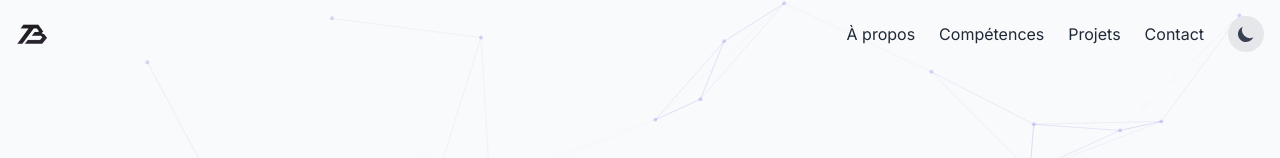
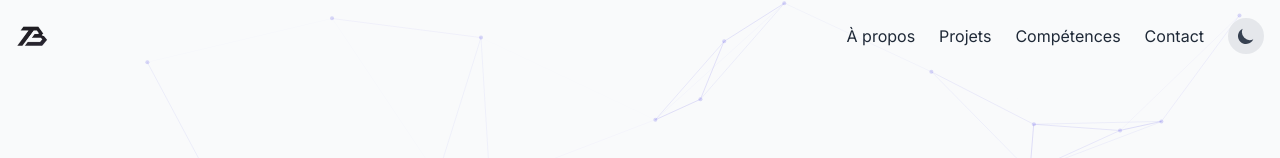
Before and after one commit to Tobm18/portfolio, a Next.js app: page / in a window 1280 px wide. Shown: the top 158 px of the page. Built offline with nearby package versions, Linux system fonts and the light colour scheme; what tailwindcss-scrollbar would draw is missing.

Commit message:
Refactor Navbar component to dynamically set navbar height and improve mobile responsiveness

```diff
--- a/src/app/globals.css
+++ b/src/app/globals.css
@@ -5,6 +5,7 @@
 :root {
   --foreground-rgb: 0, 0, 0;
   --background-rgb: 255, 255, 255;
+  --navbar-height: 72px; /* Valeur par défaut, sera modifiée par JS */
 }
 
 @media (prefers-color-scheme: dark) {
@@ -16,7 +17,7 @@
 
 html {
   scroll-behavior: smooth;
-  scroll-padding-top: 80px;
+  scroll-padding-top: var(--navbar-height); /* Utiliser la variable définie dynamiquement */
 }
 
 body {
--- a/src/components/Navbar.tsx
+++ b/src/components/Navbar.tsx
@@ -8,18 +8,50 @@ import ThemeToggle from './ThemeToggle';
 export default function Navbar() {
   const [isOpen, setIsOpen] = useState(false);
   const [sticky, setSticky] = useState(false);
+  const [isMobile, setIsMobile] = useState(false);
+
+  // Définir les hauteurs de la navbar
+  const NAVBAR_HEIGHT_DESKTOP = 72; // en pixels
+  const NAVBAR_HEIGHT_MOBILE = 64; // en pixels
 
   useEffect(() => {
+    // Vérifier si l'écran est en mode mobile
+    const checkMobile = () => {
+      setIsMobile(window.innerWidth < 768);
+    };
+
+    // Vérifier initialement
+    checkMobile();
+
     const handleScroll = () => {
       setSticky(window.scrollY > 50);
     };
+
+    // Mettre à jour la variable CSS pour scroll-padding-top
+    const updateNavbarHeight = () => {
+      const navbarHeight = window.innerWidth >= 768 ? NAVBAR_HEIGHT_DESKTOP : NAVBAR_HEIGHT_MOBILE;
+      document.documentElement.style.setProperty('--navbar-height', `${navbarHeight}px`);
+    };
+
+    // Initialiser la hauteur
+    updateNavbarHeight();
+
+    // Événements
     window.addEventListener('scroll', handleScroll);
-    return () => window.removeEventListener('scroll', handleScroll);
+    window.addEventListener('resize', () => {
+      checkMobile();
+      updateNavbarHeight();
+    });
+
+    return () => {
+      window.removeEventListener('scroll', handleScroll);
+      window.removeEventListener('resize', updateNavbarHeight);
+    };
   }, []);
 
   return (
     <header className={`fixed top-0 left-0 w-full z-30 transition-all duration-300 ${sticky ? 'bg-white/90 dark:bg-gray-900/90 backdrop-blur-sm shadow-lg' : ''}`}>
-      <div className="container mx-auto px-4 py-4 flex justify-between items-center">
+      <div className={`container mx-auto px-4 flex justify-between items-center ${isMobile ? 'h-[64px]' : 'h-[72px]'}`}>
         <Link href="/">
           <Image
             src="/logo.png"
@@ -33,8 +65,8 @@ export default function Navbar() {
         {/* Desktop menu */}
         <nav className="hidden md:flex items-center space-x-6">
           <Link href="#about" className="text-gray-800 dark:text-gray-200 hover:text-primary-600 dark:hover:text-primary-500 transition">À propos</Link>
+          <Link href="#projects" className="text-gray-800 dark:text-gray-200 hover:text-primary-600 dark:hover:text-primary-500 transition">Projets</Link>
           <Link href="#skills" className="text-gray-800 dark:text-gray-200 hover:text-primary-600 dark:hover:text-primary-500 transition">Compétences</Link>
-          <Link href="#projects" className="text-gray-800 dark:text-gray-200 hover:text-primary-600 dark:hover:text-primary-500 transition">Projets</Link>
           <Link href="#contact" className="text-gray-800 dark:text-gray-200 hover:text-primary-600 dark:hover:text-primary-500 transition">Contact</Link>
           <ThemeToggle />
         </nav>
@@ -64,8 +96,8 @@ export default function Navbar() {
         <div className="md:hidden bg-white dark:bg-gray-900 shadow-lg">
           <div className="container mx-auto px-4 py-4 flex flex-col space-y-4">
             <Link href="#about" className="text-gray-800 dark:text-gray-200" onClick={() => setIsOpen(false)}>À propos</Link>
+            <Link href="#projects" className="text-gray-800 dark:text-gray-200" onClick={() => setIsOpen(false)}>Projets</Link>
             <Link href="#skills" className="text-gray-800 dark:text-gray-200" onClick={() => setIsOpen(false)}>Compétences</Link>
-            <Link href="#projects" className="text-gray-800 dark:text-gray-200" onClick={() => setIsOpen(false)}>Projets</Link>
             <Link href="#contact" className="text-gray-800 dark:text-gray-200" onClick={() => setIsOpen(false)}>Contact</Link>
           </div>
         </div>
```
